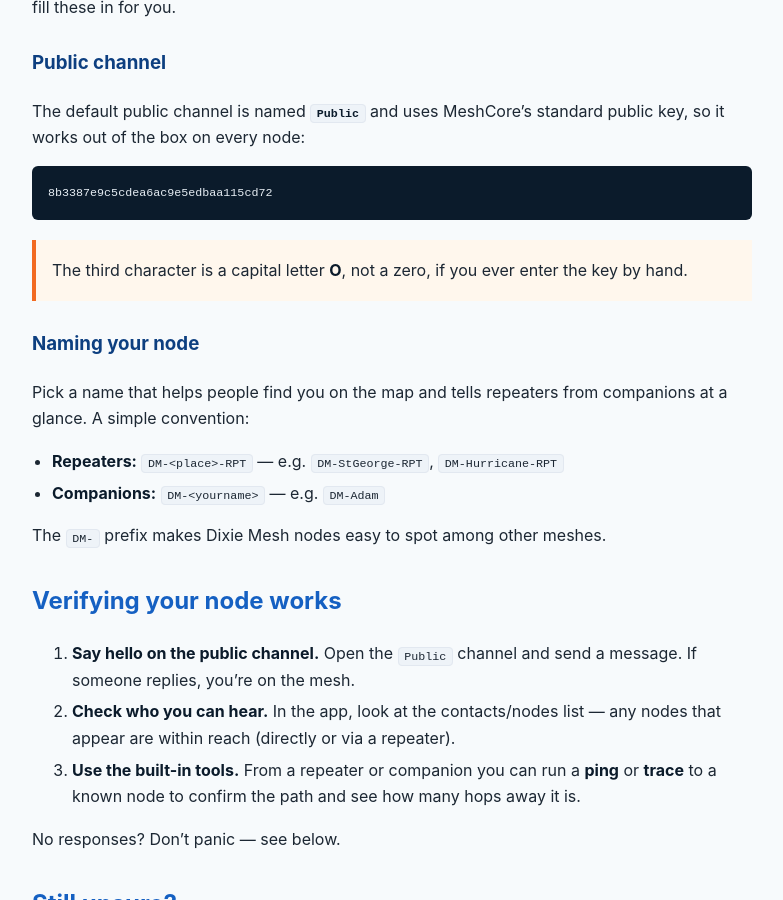
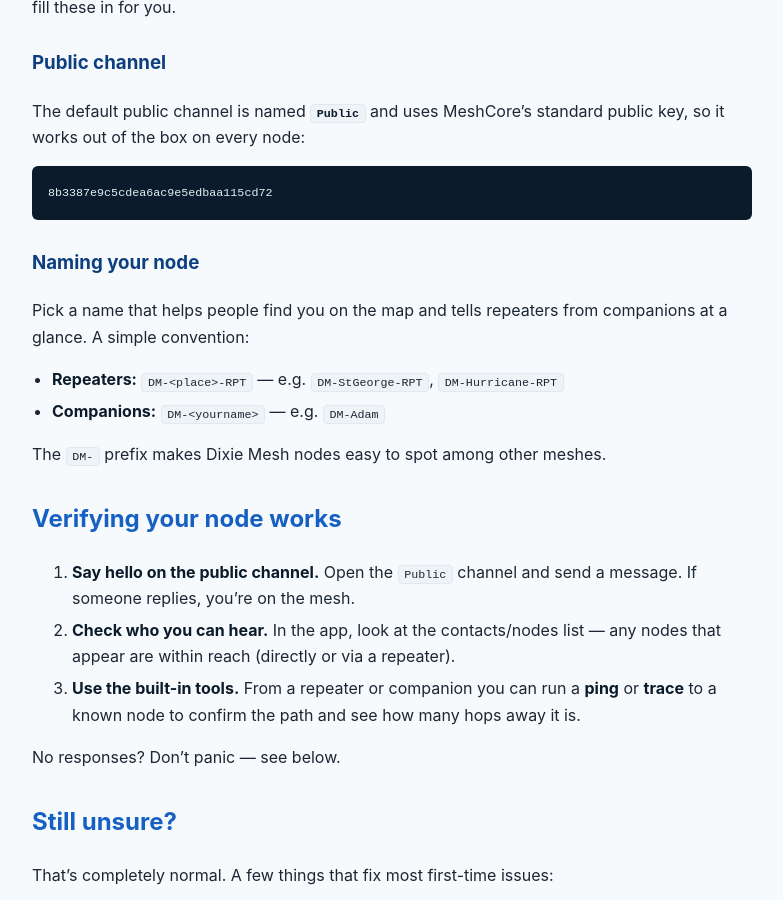
Before and after one commit to dixiemesh/dixiemesh.github.io, a Jekyll site: the page built from getting-started.md, in a window 1280 px wide and 900 px high, scrolled down 3337 px. Shown: the whole window, without its empty margins (248-1031 px from the left). Built offline with Jekyll 4.4.1, drawn with Linux system fonts in a browser that asks for light colours.

Commit message:
Remove inaccurate note about 'O' in public channel key
The hex key contains no letter O, so the zero/O caveat did not apply.

Co-Authored-By: Claude Opus 4.8 <noreply@anthropic.com>

````diff
--- a/getting-started.md
+++ b/getting-started.md
@@ -125,9 +125,6 @@ public key, so it works out of the box on every node:
 8b3387e9c5cdea6ac9e5edbaa115cd72
 ```
 
-> The third character is a capital letter **O**, not a zero, if you ever enter
-> the key by hand.
-
 ### Naming your node
 
 Pick a name that helps people find you on the map and tells repeaters from
````
